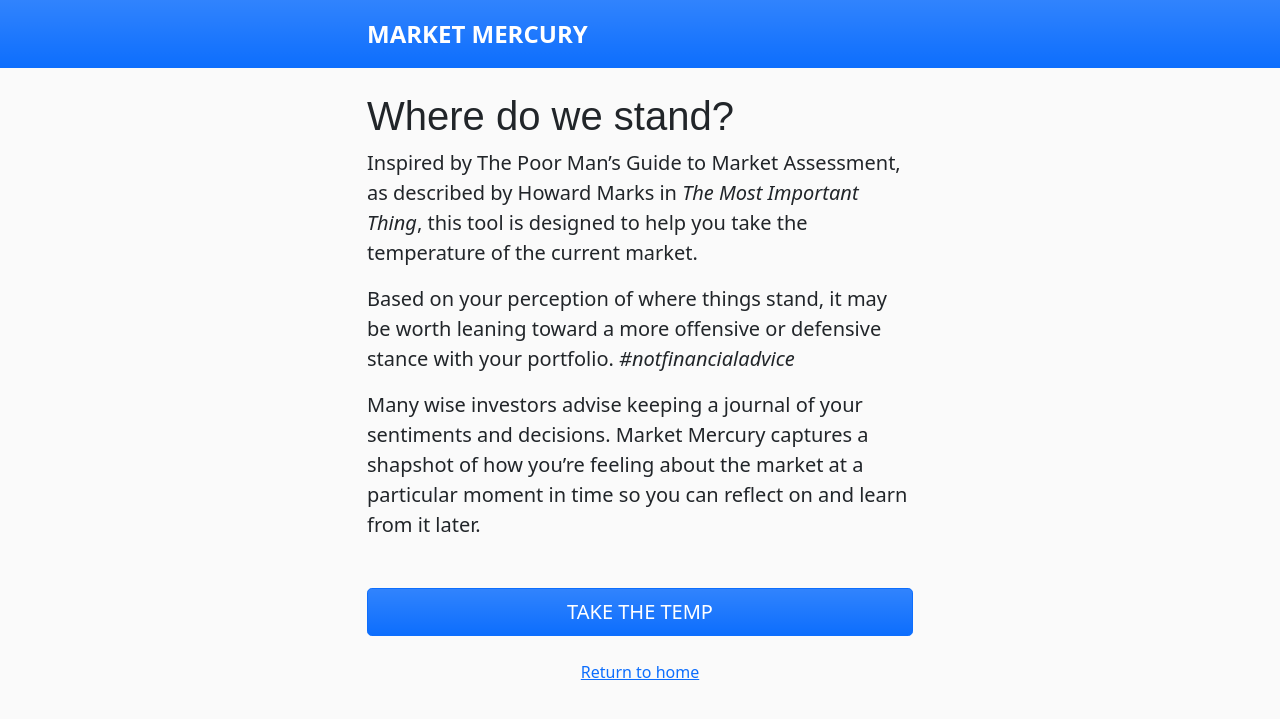
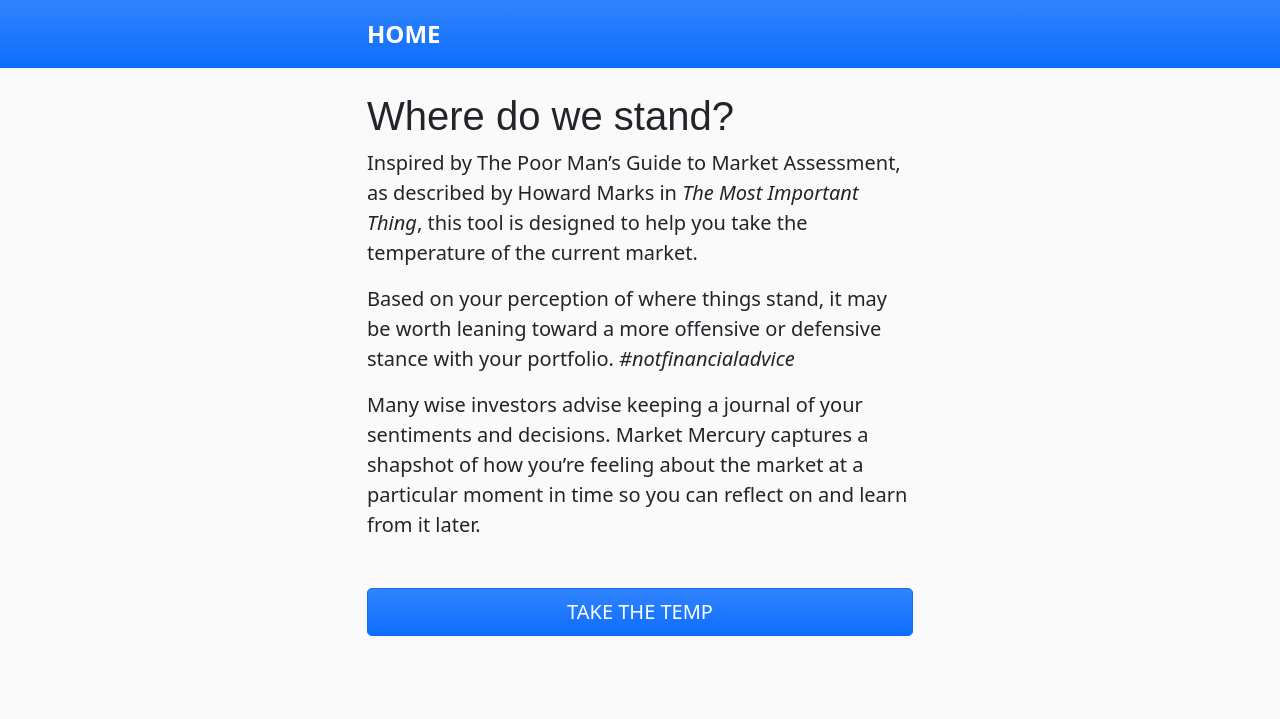
Before and after one commit to pglevy/mark-merc, a Jekyll site: the page built from index.md, in a window 1280 px wide. Shown: the top 719 px of the page. Built offline with Jekyll 4.4.1, drawn with Linux system fonts in a browser that asks for light colours.

```diff
--- a/_includes/html-foot.html
+++ b/_includes/html-foot.html
@@ -1,7 +1,8 @@
+{% if page.title != "Home" %}
 <p class="text-center">
   <a href="index.html" class="link">Return to home</a>
 </p>
-
+{% endif %}
 
     <script src="https://code.jquery.com/jquery-3.6.0.min.js" integrity="sha256-/xUj+3OJU5yExlq6GSYGSHk7tPXikynS7ogEvDej/m4=" crossorigin="anonymous"></script>
     <!-- Option 1: Bootstrap Bundle with Popper -->
--- a/index.md
+++ b/index.md
@@ -1,6 +1,6 @@
 ---
 layout: index
-title: Market Mercury
+title: Home
 ---
 # Where do we stand?
 
```
